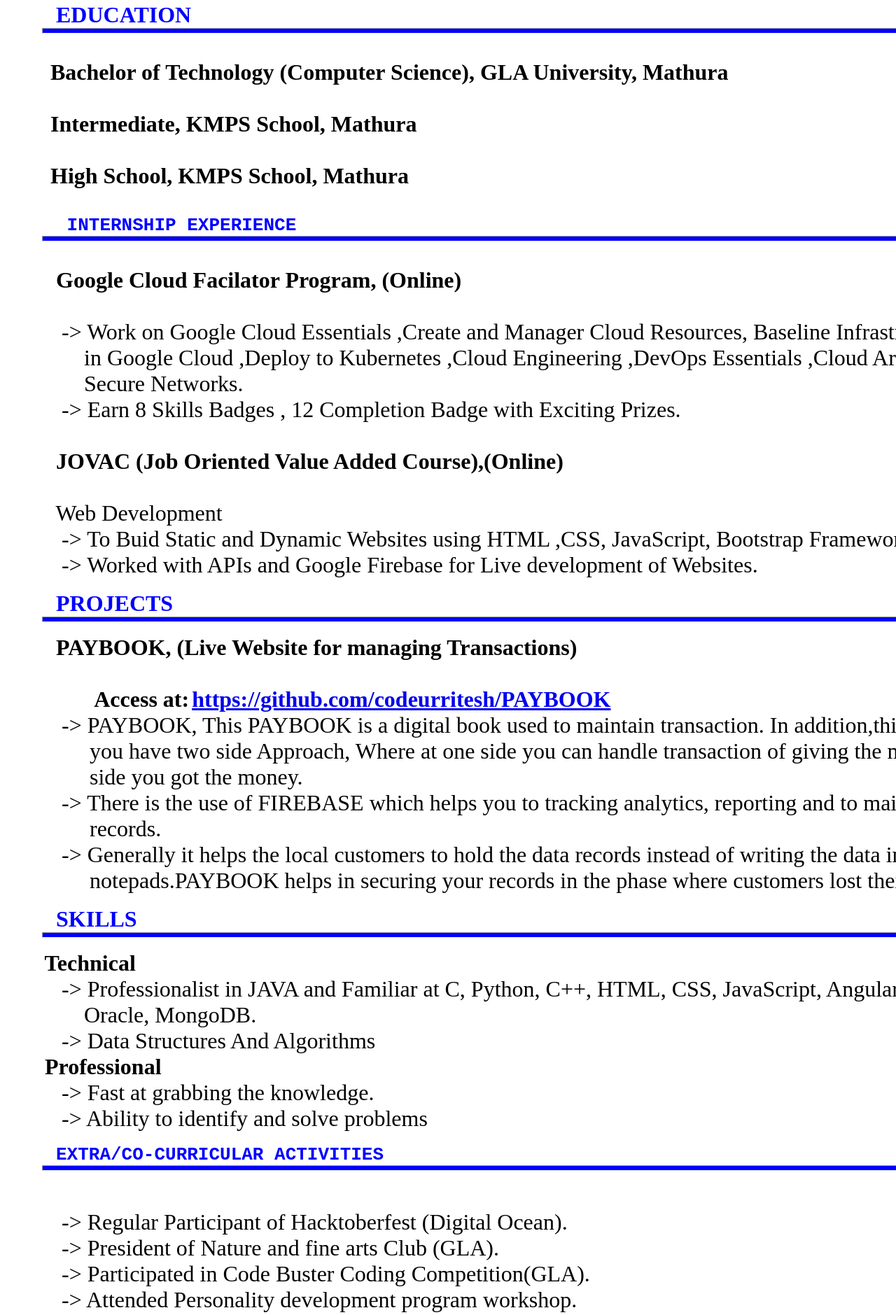
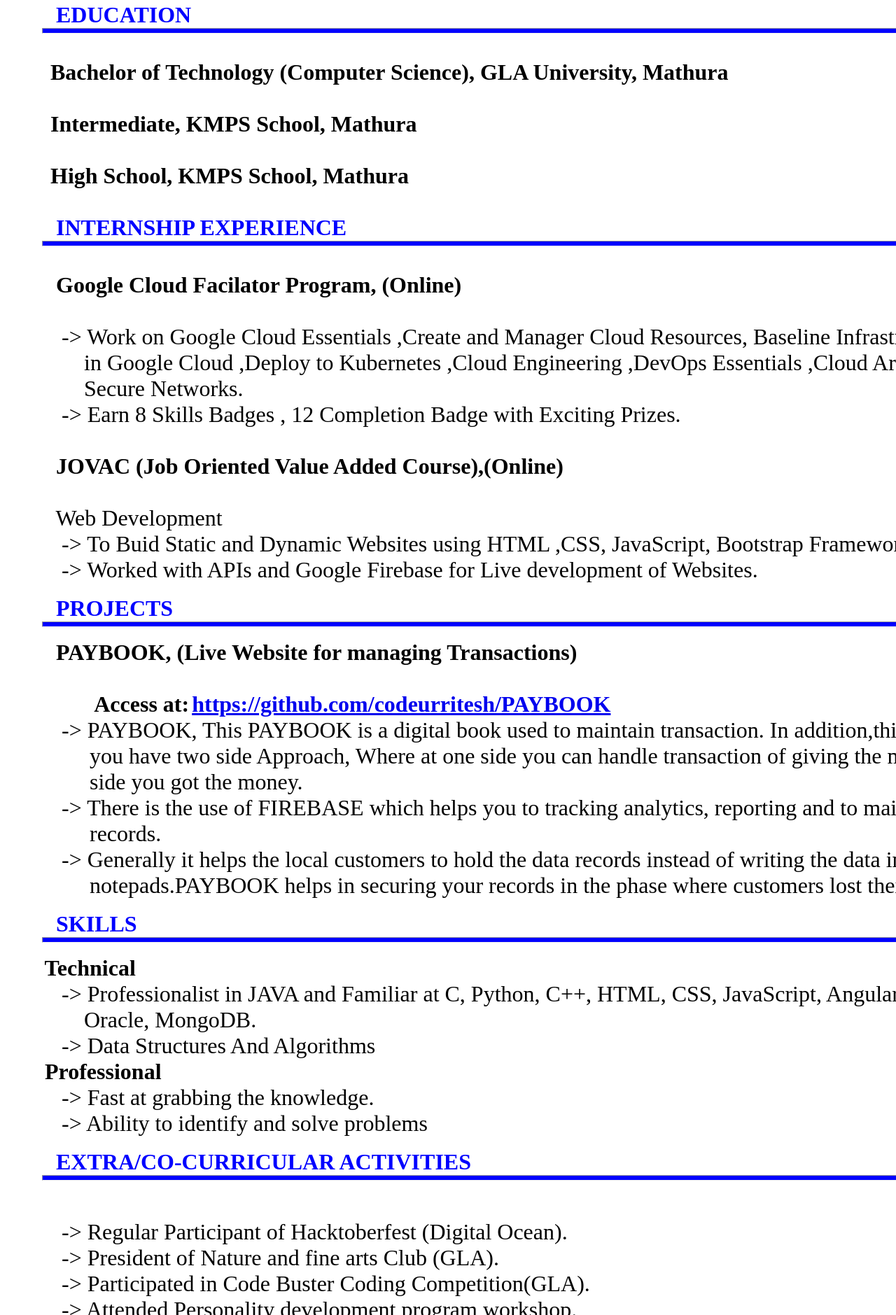
Before and after one commit to codeurritesh/Resume_WebPage, a plain HTML site: page index.html in a window 1280 px wide. Shown: the part 350-2229 px from the top of the page at 70% size. Drawn offline with Linux system fonts and the light colour scheme.

Commit message:
Update index.html

```diff
--- a/index.html
+++ b/index.html
@@ -34,7 +34,7 @@
          High School, KMPS School, Mathura                                                                                                      2019-2020
 
 </pre>
-<h2><PRE> INTERNSHIP EXPERIENCE   </PRE></h2>
+<h2> INTERNSHIP EXPERIENCE   </h2>
 <hr>
 <PRE style="font-family: 'Times New Roman', Times, serif;font-weight:bold; font-size:xx-large ;">
 
@@ -88,7 +88,7 @@
     <PRE style="font-family: 'Times New Roman', Times, serif;font-weight:300; font-size:xx-large ;">           -> Fast at grabbing the knowledge.
            -> Ability to identify and solve problems </PRE>
        <br>
-    <h2><PRE>EXTRA/CO-CURRICULAR ACTIVITIES</PRE></h2>
+    <h2>EXTRA/CO-CURRICULAR ACTIVITIES</h2>
        <hr>
        <br>
        <PRE style="font-family: 'Times New Roman', Times, serif;font-weight:300; font-size:xx-large ;">
```
